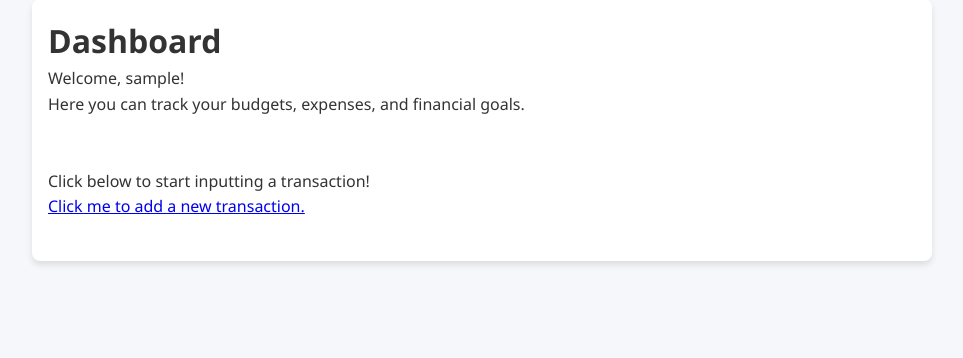
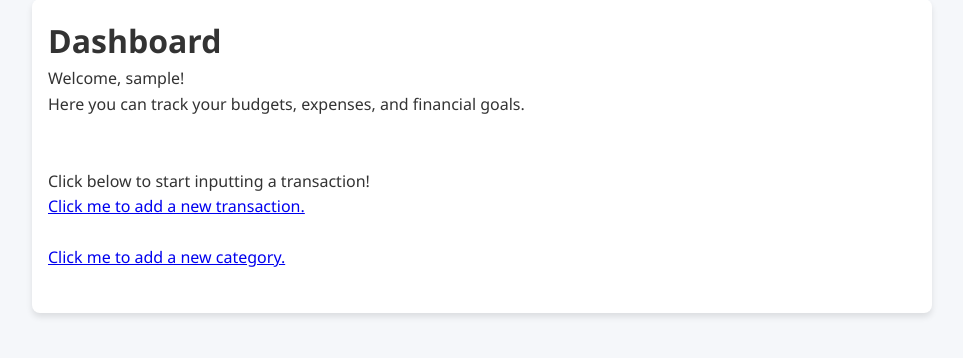
Before and after one commit to familycrest/personal-finance-tracker, a Django app: page /dashboard/ in a window 1280 px wide. Shown: the part 123-481 px from the top of the page, without its empty margins (158-1121 px from the left). Run offline with Django 5.2, Linux system fonts and the light colour scheme; the visitor is signed in with stand-in values (Sample User, id 1).

Commit message:
Added dashboard link to categories.

```diff
--- a/templates/dashboard.html
+++ b/templates/dashboard.html
@@ -11,5 +11,6 @@
 
 <p>Click below to start inputting a transaction!</p>
 <a href="{% url 'transactions' %}">Click me to add a new transaction.</a> <br><br>
+<a href="{% url 'categories' %}">Click me to add a new category.</a> <br><br>
 
 {% endblock %}
```
